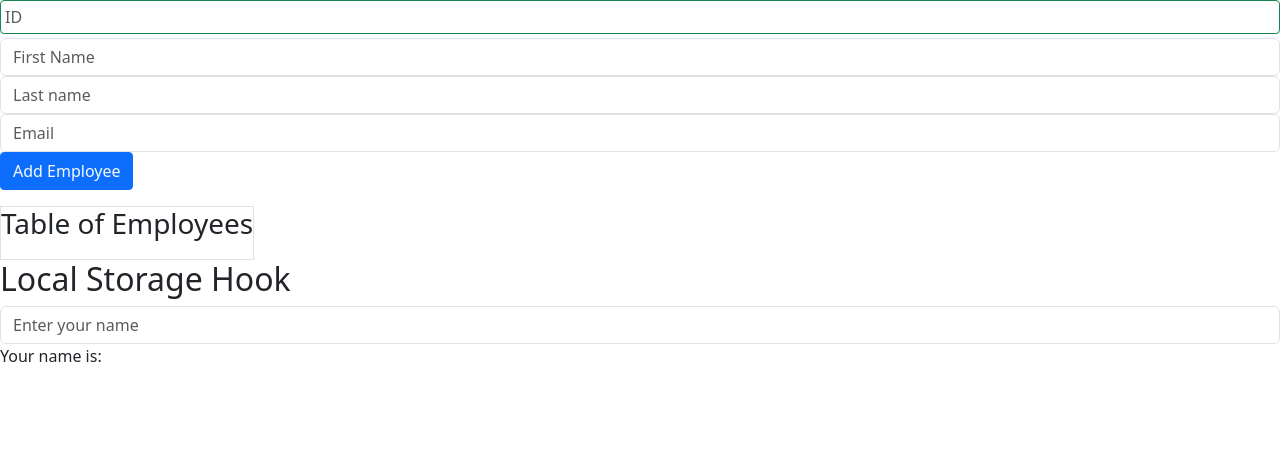
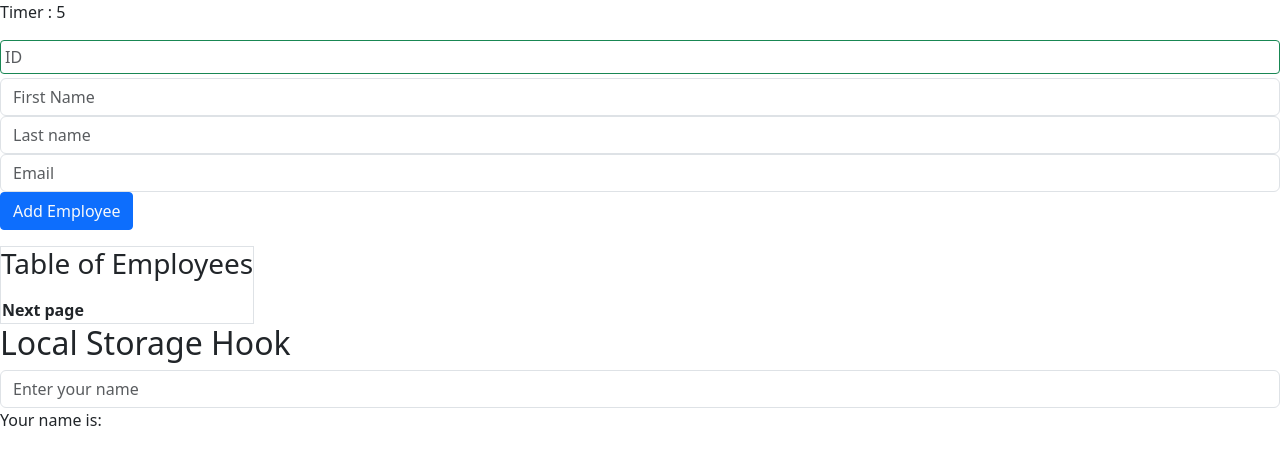
Before and after one commit to ThaiThienQuan/reactlearning, a React (Vite) app: page / in a window 1280 px wide. Shown: the top 464 px of the page. Built offline with nearby package versions, Linux system fonts and the light colour scheme.

Commit message:
demo and learn useEffect with Timer

```diff
--- a/src/App.tsx
+++ b/src/App.tsx
@@ -4,11 +4,13 @@ import ThemeComponent from "./assets/ThemeComponent.tsx";
 import {ThemeProvider} from "./assets/ThemeContext.tsx";
 import LocalStorageComponent from "./assets/LocalStorageComponent.tsx";
 import DemoUseState from "./demo/DemoUseState.tsx";
+import Timer from "./demo/Timer.tsx";
 
 function App() {
 
     return (
         <>
+            <Timer/>
             <DemoUseState/>
             <LocalStorageComponent/>
         </>
--- a/src/demo/DemoUseState.tsx
+++ b/src/demo/DemoUseState.tsx
@@ -62,7 +62,7 @@ export default function DemoUseState() {
                                 onClick={() => handleDeleteEmployee(index)}>Delete</button>
                     </td>
                 ))}
-                <td></td>
+                <th>Next page</th>
             </tr>
         </table>
 
--- /dev/null
+++ b/src/demo/Timer.tsx
@@ -0,0 +1,19 @@
+import {useEffect, useState} from "react";
+
+export default function Timer() {
+    const [count, setCount] = useState(0)
+    useEffect(() => {
+        const interval = setInterval(() => {
+            setCount((prev) => prev + 1)
+        }, 1000)
+        if (count==10)
+        console.log(`Component did mount`)
+        return () => {
+            clearInterval(interval)
+            console.log(`Component will unmount`)
+        }
+    }, [])
+    return (<>
+        <p> Timer : {count}</p>
+    </>)
+}
```
